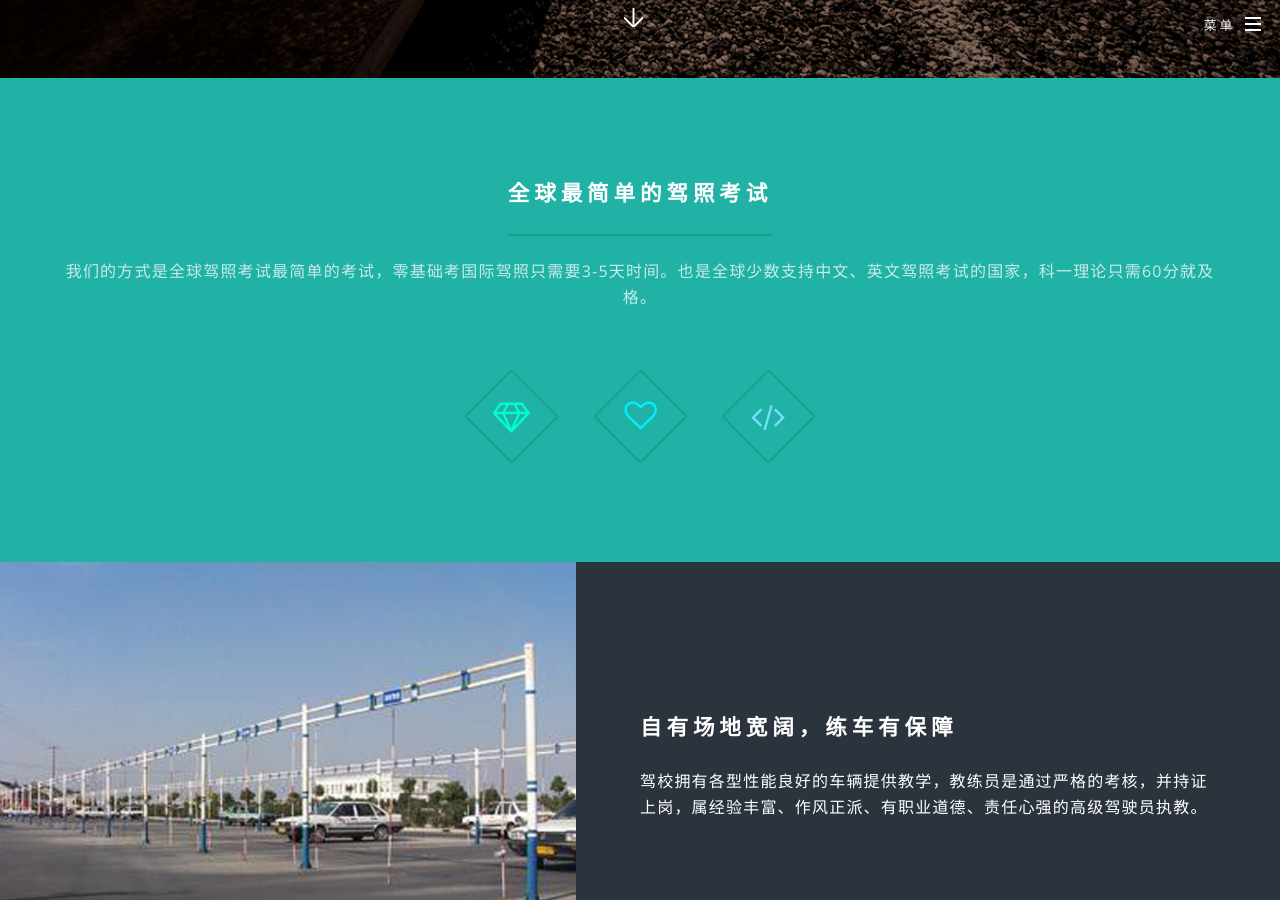
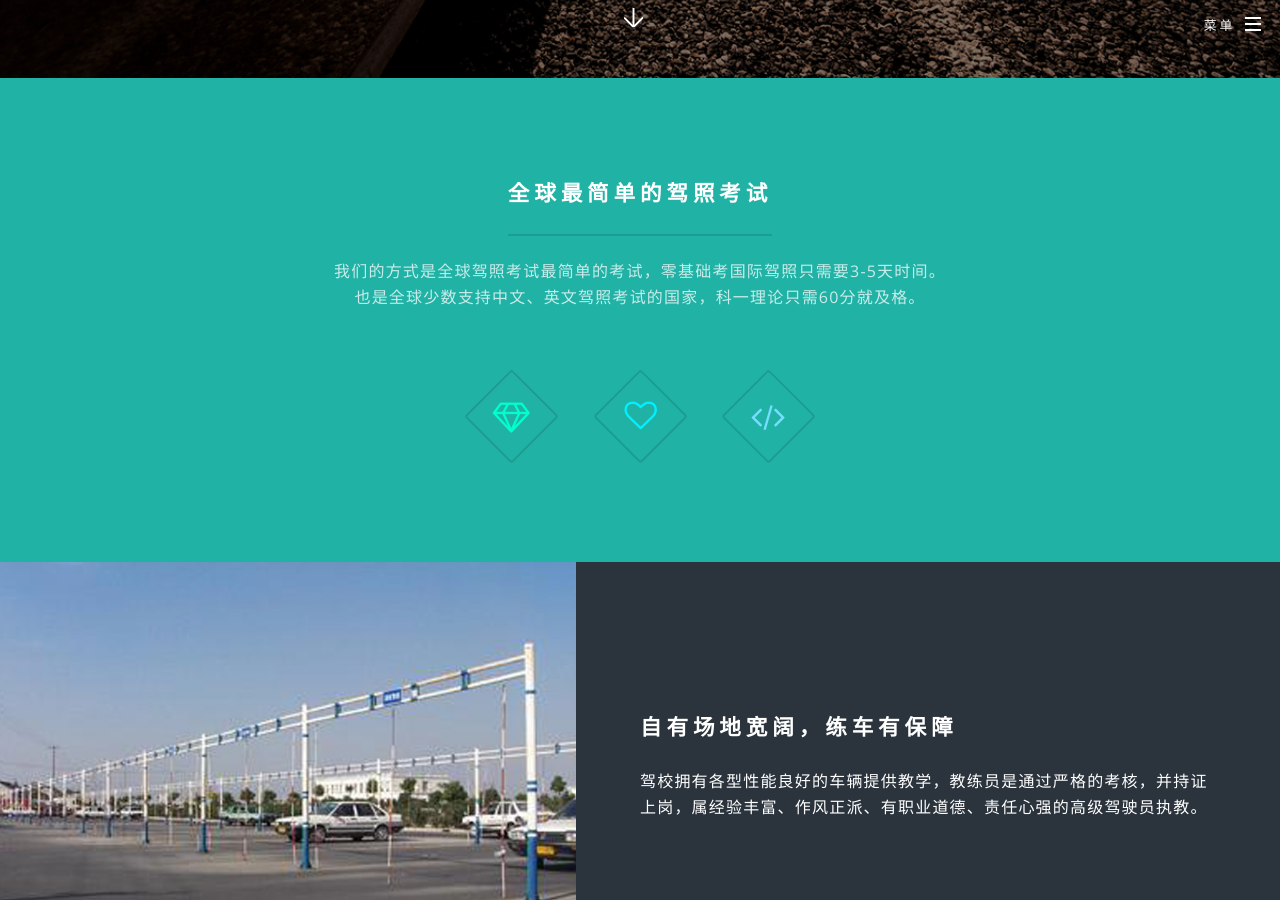
Before and after one commit to speed-driver/speed-driver.github.io, a Jekyll site: the page built from index.html, in a window 1280 px wide and 900 px high, scrolled down 822 px. Built offline with Jekyll 4.4.1, drawn with Linux system fonts in a browser that asks for light colours; some of the changed text lies outside the part shown.

Commit message:
upgrade
upgrade

```diff
--- a/index.html
+++ b/index.html
@@ -18,7 +18,8 @@ layout: landing
 						<div class="inner">
 							<header class="major">
 								<h2>全球最简单的驾照考试</h2>
-								<p>我们的方式是全球驾照考试最简单的考试，零基础考国际驾照只需要3-5天时间。也是全球少数支持中文、英文驾照考试的国家，科一理论只需60分就及格。</p>
+								<p>我们的方式是全球驾照考试最简单的考试，零基础考国际驾照只需要3-5天时间。<br />
+									也是全球少数支持中文、英文驾照考试的国家，科一理论只需60分就及格。</p>
 							</header>
 							<ul class="icons major">
 								<li><span class="icon fa-diamond major style1"><span class="label">Lorem</span></span></li>
```
Also changed, not shown: other parts of index.html (+2 -2 lines).
